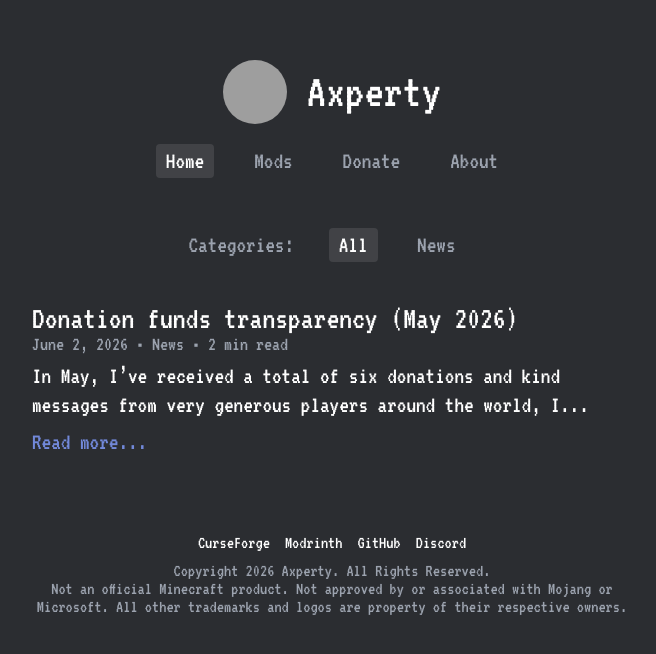
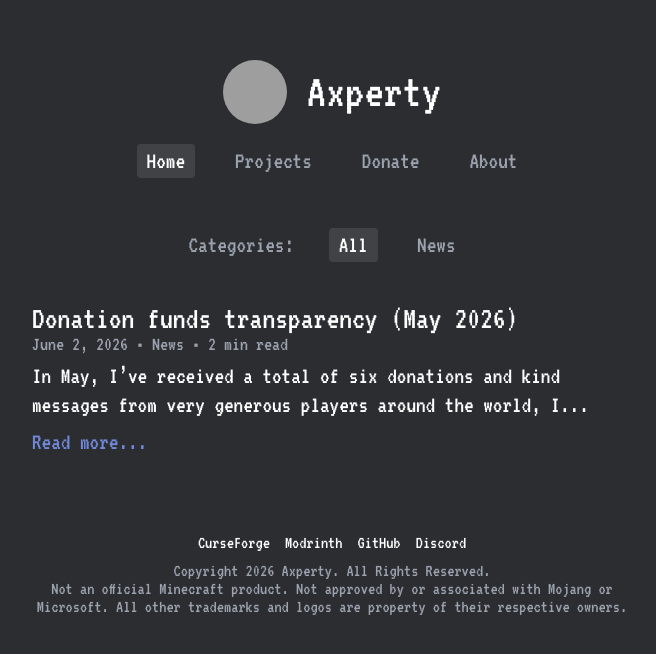
Before and after one commit to axperty/axperty.com, a Jekyll site: the page built from index.html, in a window 1280 px wide, cut to the strip 0-654 px from the top of the page. Shown: the whole strip, without its empty margins (308-964 px from the left). Built offline with Jekyll 4.4.1, drawn with Linux system fonts in a browser that asks for light colours; grey boxes are pictures that could not be loaded.

Commit message:
Quality of life changes.

```diff
--- a/_layouts/default.html
+++ b/_layouts/default.html
@@ -17,7 +17,7 @@
             </div>
             <nav class="site-nav">
                 <a href="{{ '/' | relative_url }}" class="category-filter-btn {% if page.url == '/' or page.url == '/index.html' %}active{% endif %}">Home</a>
-                <a href="{{ '/projects' | relative_url }}" class="category-filter-btn {% if page.url contains '/mods' %}active{% endif %}">Mods</a>
+                <a href="{{ '/projects' | relative_url }}" class="category-filter-btn {% if page.url contains '/mods' %}active{% endif %}">Projects</a>
                 <a href="{{ '/donate' | relative_url }}" class="category-filter-btn {% if page.url contains '/donate' %}active{% endif %}">Donate</a>
                 <a href="{{ '/about' | relative_url }}" class="category-filter-btn {% if page.url contains '/about' %}active{% endif %}">About</a>
             </nav>
```
